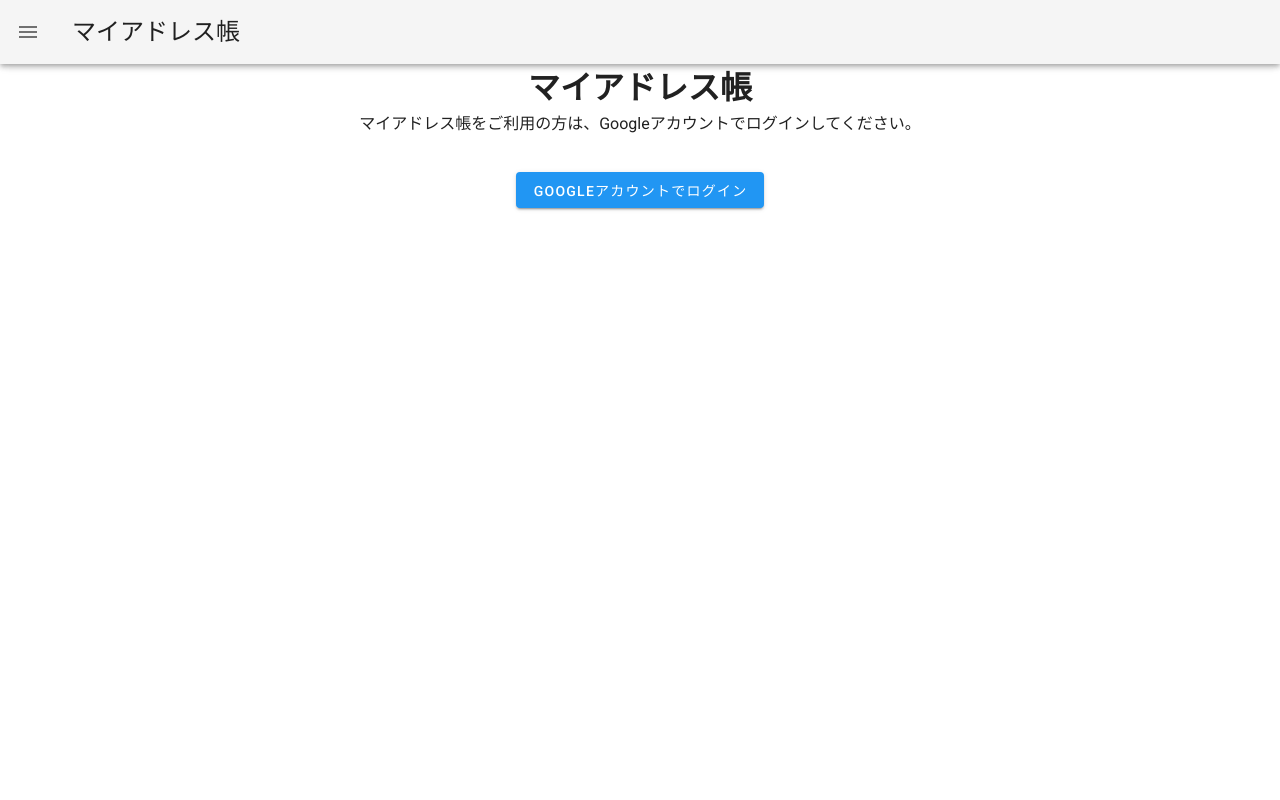
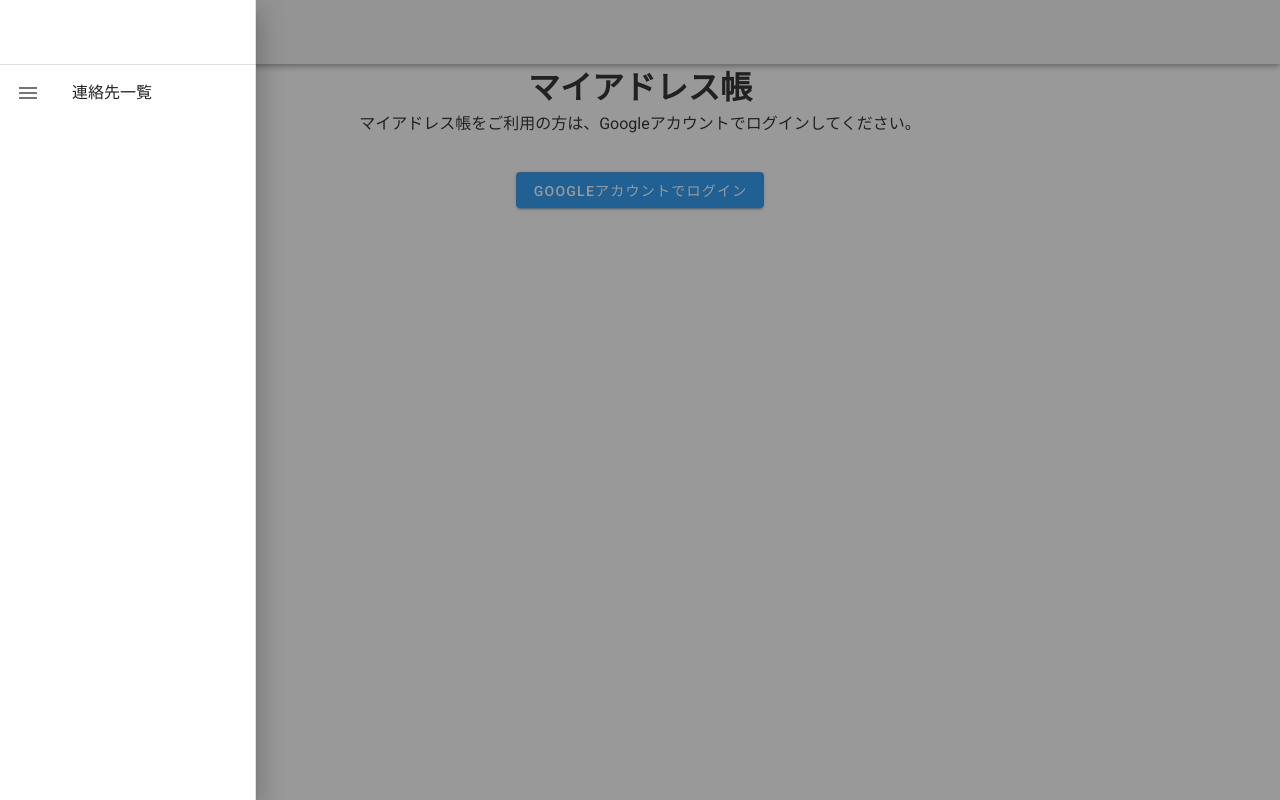
Before and after one commit to inotakuya/myAddress, a Vue app: page / in a window 1280 px wide. Both pictures are taken after a click on the button 28 px from the left and 32 px from the top of the page. Built offline with nearby package versions, Linux system fonts and the light colour scheme.

Commit message:
ナビゲーションドロワーを作成

```diff
--- a/src/App.vue
+++ b/src/App.vue
@@ -1,12 +1,13 @@
 <template>
   <v-app>
     <v-app-bar app>
-      <v-app-bar-nav-icon></v-app-bar-nav-icon>
+      <v-app-bar-nav-icon @click.stop="toggleSideMenu"></v-app-bar-nav-icon>
       <v-toolbar-title class="headline text-uppercase">
         <span>マイアドレス帳</span>
       </v-toolbar-title>
       <v-spacer></v-spacer>
     </v-app-bar>
+    <SideNav></SideNav>
     <v-main>
       <router-view></router-view>
     </v-main>
@@ -14,9 +15,19 @@
 </template>
 
 <script>
+import SideNav from "./components/SideNav";
+import { mapActions } from "vuex";
 export default {
   name: "App",
-  components: {},
-  data: () => ({}),
+  components: { SideNav },
+  data: () => ({
+    drawer: false
+  }),
+  methods: {
+    ...mapActions({
+      // ナビゲーションドロワーを開く
+      toggleSideMenu: "toggleSideMenu"
+    })
+  }
 };
 </script>
--- /dev/null
+++ b/src/components/SideNav.vue
@@ -0,0 +1,37 @@
+<template>
+  <v-navigation-drawer v-model="$store.state.drawer" absolute temporary>
+    <v-list>
+      <v-list-item>
+        <v-list-item-avatar> </v-list-item-avatar>
+        <v-list-item-content>
+          <v-list-item-title></v-list-item-title>
+        </v-list-item-content>
+      </v-list-item>
+
+      <v-divider></v-divider>
+
+      <v-list-item v-for="(item, index) in items" :key="index">
+        <v-list-item-icon>
+          <v-icon>{{ item.icon }}</v-icon>
+        </v-list-item-icon>
+        <v-list-item-content>
+          <v-list-item-title>{{ item.title }}</v-list-item-title>
+        </v-list-item-content>
+      </v-list-item>
+    </v-list>
+  </v-navigation-drawer>
+</template>
+
+<script>
+import { mapGetters } from "vuex";
+export default {
+  data() {
+    return {
+      items: [{ title: "連絡先一覧", icon: "mdi-menu" }]
+    };
+  },
+  computed: {
+    ...mapGetters(["userName", "photoURL"])
+  }
+};
+</script>
--- a/src/store/index.js
+++ b/src/store/index.js
@@ -1,15 +1,25 @@
 import Vue from "vue";
 import Vuex from "vuex";
-import login from "./modules/login"
+import login from "./modules/login";
 
 Vue.use(Vuex);
 
 export default new Vuex.Store({
-  state: {},
-  mutations: {},
+  state: { drawer: false },
+  getters: {
+    drawer: state => state.drawer
+  },
+  mutations: {
+    toggleSideMenu(state) {
+      state.drawer = !state.drawer;
+    }
+  },
   actions: {
+    toggleSideMenu({ commit }) {
+      commit("toggleSideMenu");
+    }
   },
   modules: {
     login
-  },
+  }
 });
--- a/src/views/Home.vue
+++ b/src/views/Home.vue
@@ -20,7 +20,7 @@ import { mapActions } from "vuex";
 export default {
   name: "Home",
   methods: {
-    ...mapActions(["login"]),
-  },
+    ...mapActions(["login"])
+  }
 };
 </script>
```
Also changed, not shown: src/main.js (+9 -9 lines), 1 other file (tests, documents, lock files or other folders).
